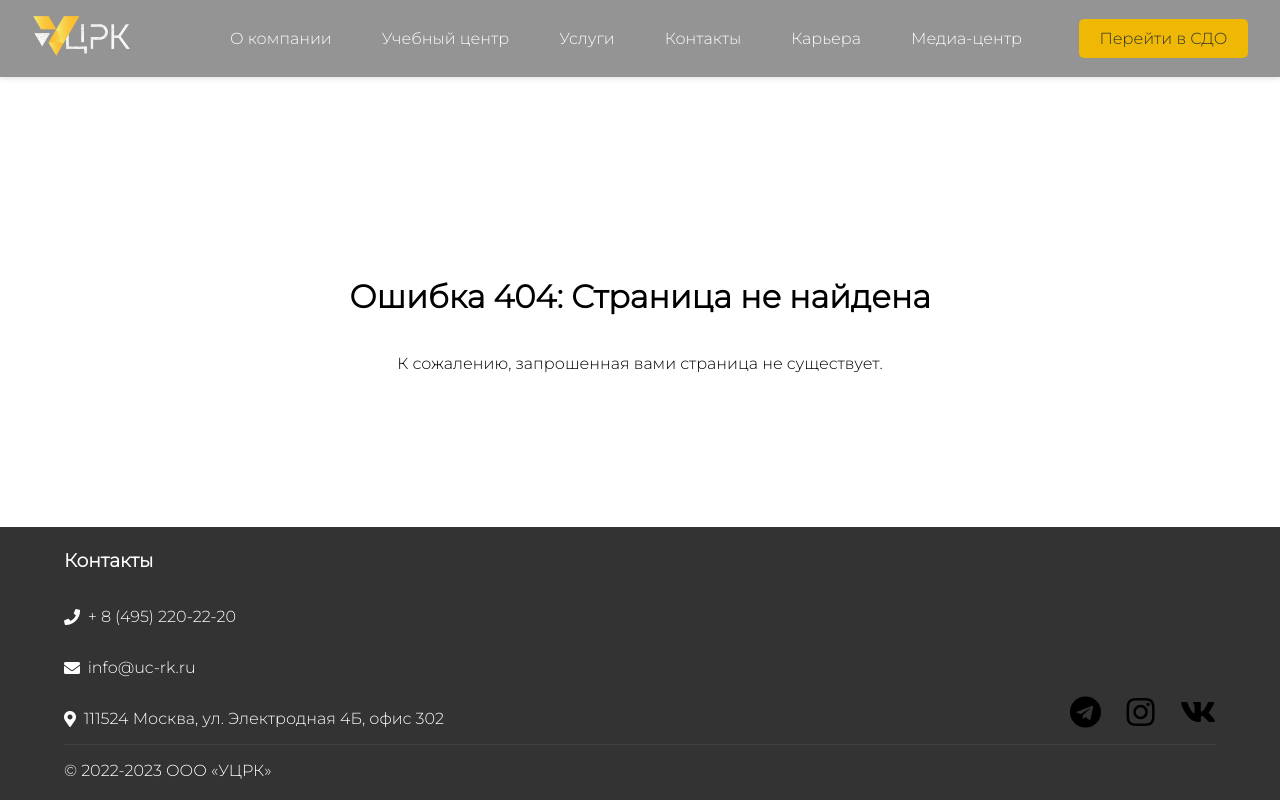
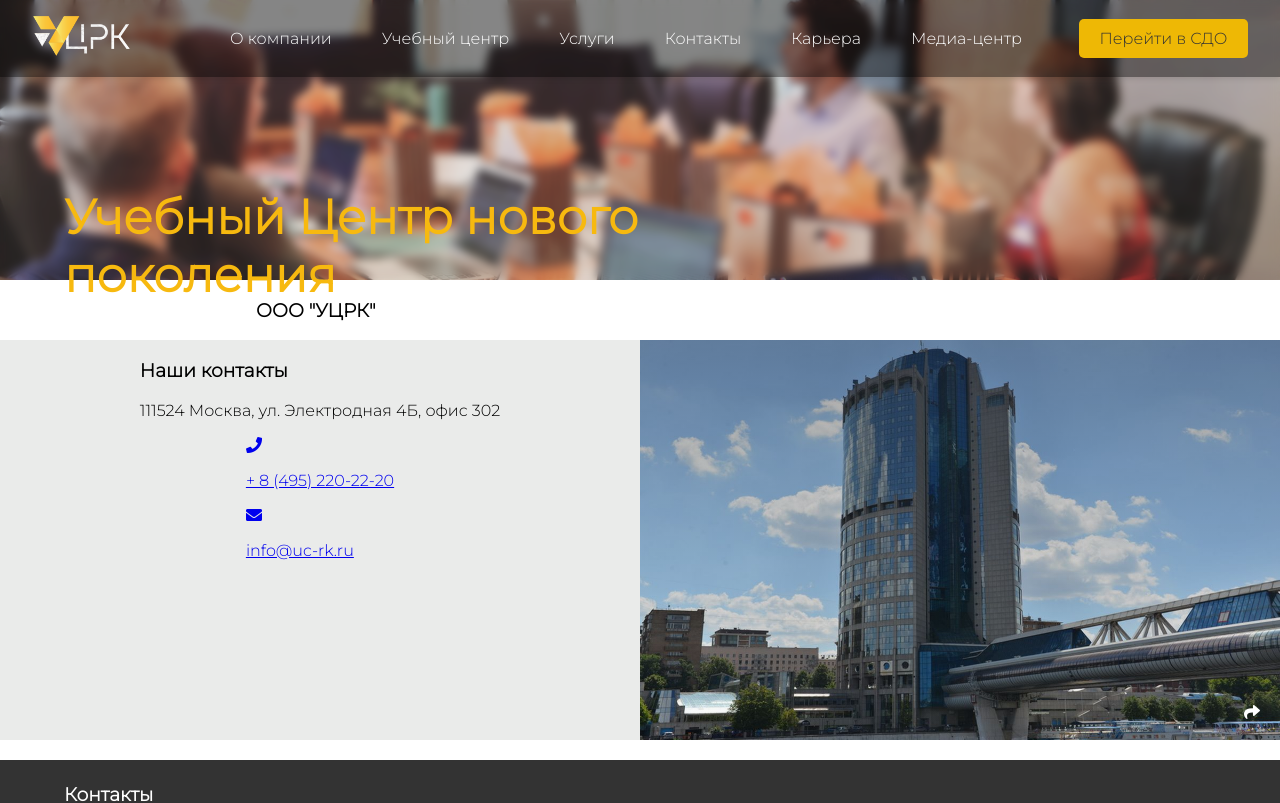
Before and after one commit to Segfaul/ucrk, a React (Create React App) app in the folder frontend/: page /about in a window 1280 px wide. Shown: the top 803 px of the page. Built offline with nearby package versions, Linux system fonts and the light colour scheme.

Commit message:
add about page

```diff
--- a/frontend/src/App.js
+++ b/frontend/src/App.js
@@ -6,6 +6,7 @@ import Home from './components/Home';
 import Contact from './components/Contact'
 import UchebniCenter, { DirectionPage, directionsData } from './components/Uchebni_center'
 import Uslugi, { UslugiPage, UslugiData } from './components/Uslugi';
+import Company from './components/Company';
 import PageNotFound from './components/Error/PageNotFound';
 import ScrollToTop from './components/config/Scroll';
 
@@ -41,6 +42,9 @@ const App = () => {
                 ) : null
               ))}
             </Route>
+            <Route path="/about">
+              <Route index element={<Company />} />
+            </Route>
             <Route path="*" element={<PageNotFound />} />
           </Routes>
         </main>
--- /dev/null
+++ b/frontend/src/components/Company.js
@@ -0,0 +1,46 @@
+import React, { useEffect, useState, useRef } from 'react';
+import { Link } from 'react-router-dom';
+
+const SplitPic = ({className=''}) => {
+    return (
+        <div className='split-pic'>
+            <div className='split-pic-content'>
+                <div className='split-pic-content-header'>
+                    <h3>Наши контакты</h3>
+                    <p>111524 Москва, ул. Электродная 4Б, офис 302</p>
+                </div>
+                <div className='split-pic-links'>
+                    <div className='split-pic-link'><a href="tel:+ 8 (495) 220-22-20"><i class="fas fa-phone"></i><p>+ 8 (495) 220-22-20</p></a></div>
+                    <div className='split-pic-link'><a href="mailto:info@uc-rk.ru"><i class="fas fa-envelope"></i><p>info@uc-rk.ru</p></a></div>
+                </div>
+            </div>
+            <div className='split-pic-img' style={{ backgroundImage: `url(${require('../assets/about/test_tower.jpg')})`}}>
+                <i className='fas fa-share'></i>
+            </div>
+        </div>
+    );
+};
+
+const Company = () => {
+    useEffect(() => {
+        document.title = 'О Компании | УЦРК';
+    }, []);
+
+    return (
+        <div className='about'>
+          <div className='uchebni-header uchebni-direction-header' style={{ backgroundImage: `url(${require('../assets/about/logo.webp')})`}}>
+            <div className='uchebni-header-content uchebni-direction-header-content'>
+              <h2>Учебный Центр нового поколения</h2>
+            </div>
+          </div>
+          <div className='page-content'>
+            <section className='uchebni-welcome'>
+              <h3>ООО "УЦРК"</h3>
+            </section>
+          </div>
+          <SplitPic />
+        </div>
+    );
+};
+
+export default Company;
--- a/frontend/src/styles/style.css
+++ b/frontend/src/styles/style.css
@@ -1286,3 +1286,69 @@ tbody tr:nth-child(odd) {
 .uslug-list-element {
   flex: 0 1 calc(50% - 3vw);
 }
+
+
+/* about page styles */
+
+.about .uchebni-direction-header::before {
+  backdrop-filter: blur(5px);
+}
+
+.about .uchebni-direction-header-content h2 {
+  max-width: 60vw;
+  color: rgb(247, 185, 15);
+}
+
+.about .uchebni-header-content {
+  margin: 18.5vh 30vw 15vh 0vw !important;
+}
+
+.split-pic {
+  display: flex;
+  align-items: flex-start;
+  width: 100%;
+  background-color: rgb(234, 235, 234);
+  justify-content: space-between;
+}
+
+.split-pic-img {
+  background-size: 100% 100%;
+  cursor: default;
+  background-position: center;
+  height: 50vh;
+  width: 50%;
+  position: relative;
+  display: inline-block;
+  transition: all 0.8s ease;
+
+}
+
+.split-pic-img::before {
+  content: "";
+  background: linear-gradient(rgba(24, 24, 24, 0.4), transparent);
+  position: absolute;
+  top: 0;
+  left: 0;
+  width: 100%;
+  height: 100%;
+}
+
+.split-pic-img:hover {
+  background-size: 110% 110%;
+  transition: all 0.8s ease;
+}
+
+.split-pic-img i {
+  position: absolute;
+  bottom: 0;
+  right: 0;
+  margin: 20px;
+  filter: invert(1);
+}
+
+.split-pic-content {
+  width: 50%;
+  display: flex;
+  flex-direction: column;
+  align-items: center;
+}
```
Also changed, not shown: frontend/src/assets/about/logo.webp (added), frontend/src/assets/about/test_tower.jpg (added).
